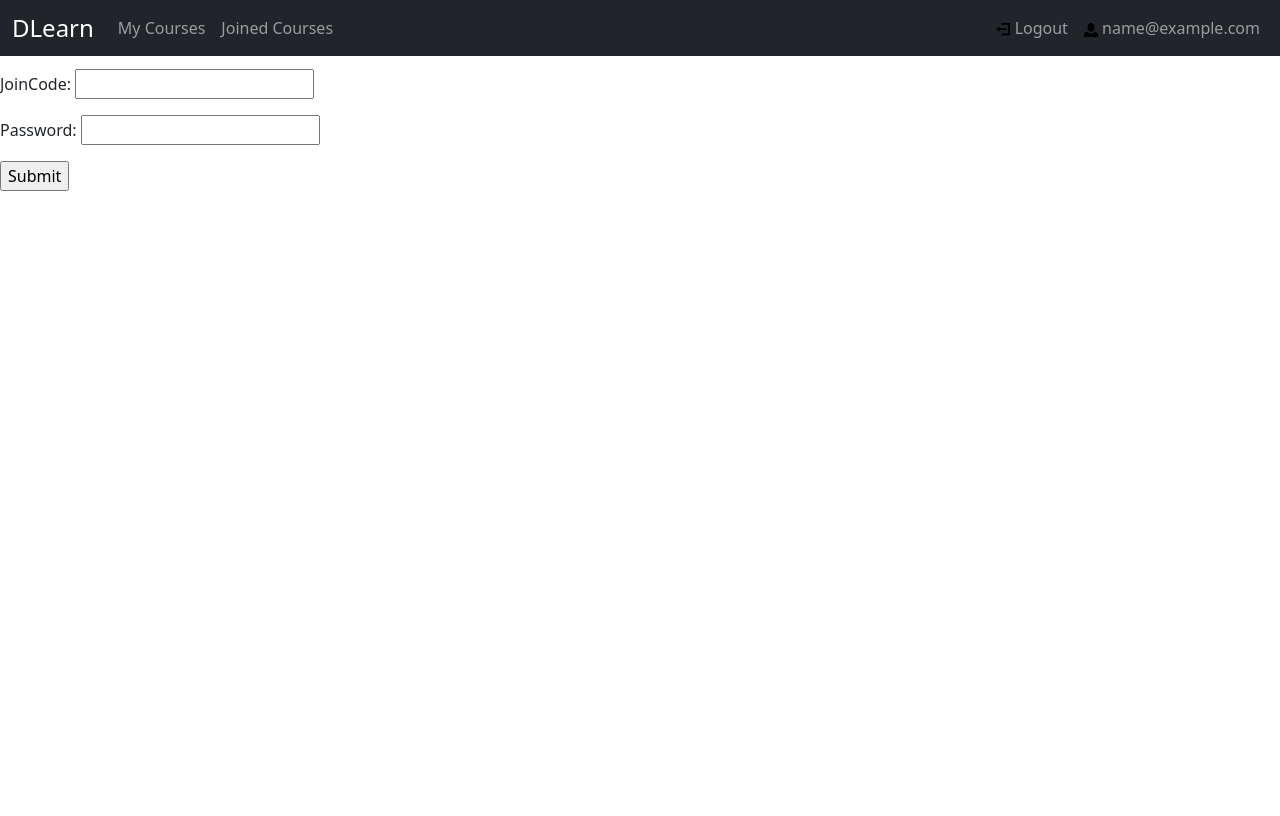
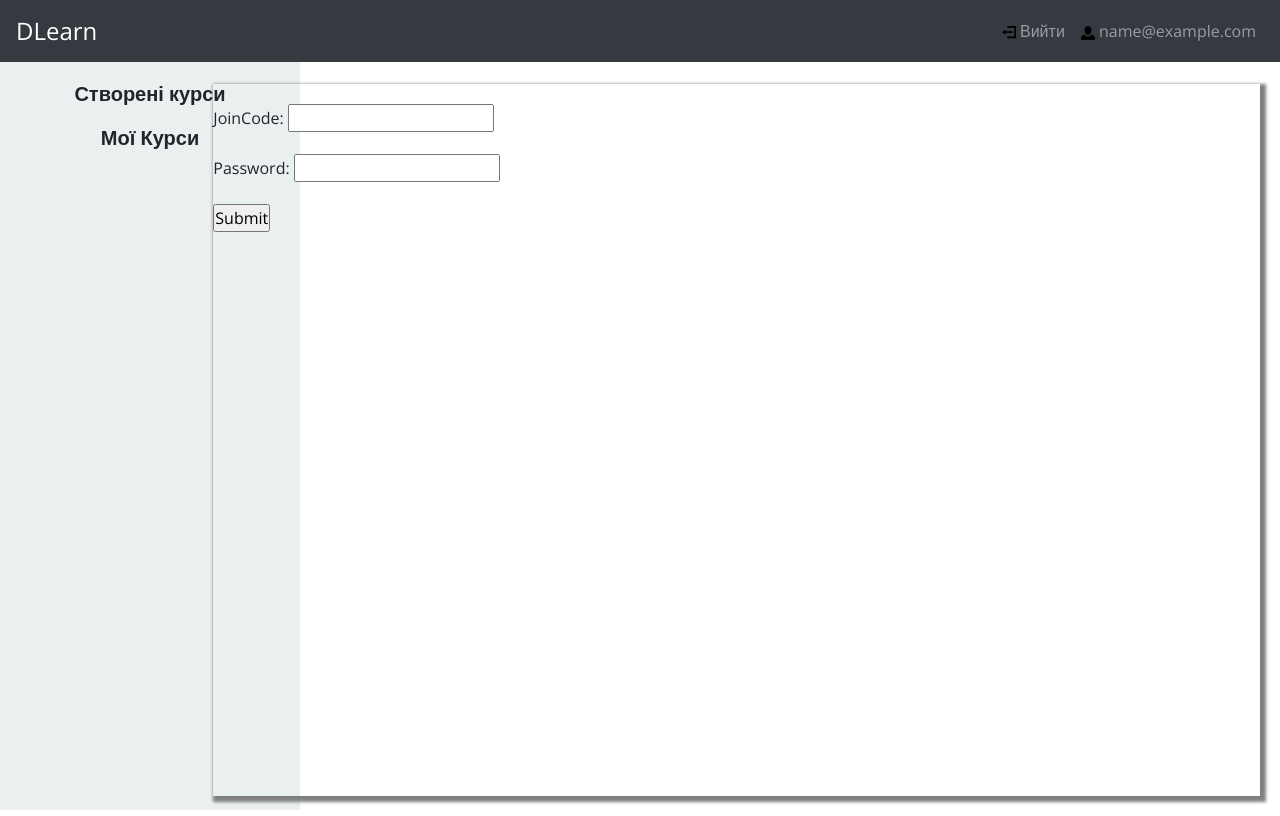
Before and after one commit to xKuroiUsagix/DLearn, a Django app: page /course/join/ in a window 1280 px wide. Before the commit the page ends 191 px from the top, so only its background shows below. Run offline with Django 3.2, Linux system fonts and the light colour scheme; the visitor is signed in with stand-in values (Sample User, id 1); some libraries are stand-ins or nearby versions.

Commit message:
Course detail styles

```diff
--- a/authentication/errors.py
+++ b/authentication/errors.py
@@ -3,10 +3,10 @@ from django.utils.translation import gettext_lazy as _
 
 class ErrorMessages:
 
-    PASSWORD_VALIDATION_ERROR = _('Passwrod should contains at least 1 character, at least 1 number')
-    PASSWORD_NOT_MATCH_ERROR = _('Password and Confirm Password don\'t match')
+    PASSWORD_VALIDATION_ERROR = _('*пароль повинен мати хоча би 1 букву та 1 цифру')
+    PASSWORD_NOT_MATCH_ERROR = _('*паролі не одинакові')
     BAD_PASSWORD_ERROR = _('Bad password')
-    BAD_PASSWORD_OR_JOINCODE_ERROR = _('Bad course Join Code or Password')
+    BAD_PASSWORD_OR_JOINCODE_ERROR = _('*не правильний код приєднання або пароль')
 
     SUPERUSER_ROLE_ERROR = _('Superuser must have role set to 1')
     SUPERUSER_IS_SUPERUSER_ERROR = _('Superuser must have is_superuser set to True')
--- a/authentication/static/authentication/style.css
+++ b/authentication/static/authentication/style.css
@@ -14,3 +14,7 @@
     width: 50%;
     margin-top: 4%;
 }
+
+.form-error {
+    color: red;
+}
--- a/course/views.py
+++ b/course/views.py
@@ -105,7 +105,9 @@ class OwnedCoursesView(View):
     def get(self, request):
         courses = self.model.objects.filter(owner=request.user)
         context = {
-            'courses': courses
+            'courses': courses,
+            'my_courses': UserCourse.objects.filter(user=request.user),
+            'created_courses': Course.objects.filter(owner=request.user)
         }
         return render(request, self.template_name, context)
 
@@ -132,7 +134,9 @@ class JoinedCoursesView(View):
             courses.append(item.course)
 
         context = {
-            'courses': courses
+            'courses': courses,
+            'my_courses': UserCourse.objects.filter(user=request.user),
+            'created_courses': Course.objects.filter(owner=request.user)
         }
 
         return render(request, self.template_name, context)
@@ -177,7 +181,9 @@ class CourseDetailView(View):
             'tasks': tasks,
             'course': course,
             'is_owner': is_owner,
-            'joined_users': joined_users
+            'joined_users': joined_users,
+            'my_courses': UserCourse.objects.filter(user=request.user),
+            'created_courses': Course.objects.filter(owner=request.user),
         }
 
         return render(request, self.template_name, context)
@@ -214,7 +220,9 @@ class CourseUpdateView(View):
         course = get_object_or_404(self.model, id=pk)
         context = {
             'course': course,
-            'form': self.form(instance=course)
+            'form': self.form(instance=course),
+            'my_courses': UserCourse.objects.filter(user=request.user),
+            'created_courses': Course.objects.filter(owner=request.user)
         }
         return render(request, self.template_name, context)
 
@@ -223,7 +231,9 @@ class CourseUpdateView(View):
         form = self.form(request.POST, instance=course)
         context = {
             'course': course,
-            'form': form
+            'form': form,
+            'my_courses': UserCourse.objects.filter(user=request.user),
+            'created_courses': Course.objects.filter(owner=request.user)
         }
 
         if not form.is_valid():
--- a/homepage/static/homepage/style.css
+++ b/homepage/static/homepage/style.css
@@ -1,7 +1,108 @@
+*{
+    list-style: none;
+    text-decoration: none;
+    margin: 0;
+    padding: 0;
+    box-sizing: border-box;
+    font-family: 'Open Sans', sans-serif;
+}
+
+html {
+    overflow-x: hidden;
+    font-family: 'Open Sans', sans-serif;
+}
+
+body {
+    margin-top: 64px;
+}
+
+a {
+    color: black;
+}
+
+a:hover {
+    color: black;
+    text-decoration: none;
+}
+
 .navbar-brand {
     font-size: 24px;
 }
 
-nav {
-    margin-bottom: 1%;
+.sidebar {
+    position: fixed;
+    width: 300px;
+    overflow-y: scroll;
+    overflow-x: hidden;
+    height: 93.5vh;
+    top: 0;
+    bottom: 0;
+    margin-top: 62px;
+    background-color: rgb(234, 239, 239);
 }
+
+.main-body {
+    box-shadow: 3px 3px 3px 3px gray;
+    min-height: 89vh;
+    margin-top: 20px;
+    margin-left: 10px;
+    margin-right: 35px;
+    margin-bottom: 20px;
+    padding-top: 20px;
+    padding-left: 0;
+    padding-right: 0;
+}
+
+.menu-item {
+    border-bottom: 1px solid rgba(128, 128, 128, 0.5);
+    text-align: center;
+}
+
+.menu-item:hover {
+    background-color: rgb(216, 214, 214);
+}
+
+.sidebar-header {
+    font-weight: 600;
+    margin-top: 20px;
+}
+
+.course-button {
+    padding: 4px;
+    padding-left: 7px;
+    padding-right: 7px;
+    border-radius: 5px;
+    transition: 300ms;
+}
+
+.task-div {
+    height: 75px;
+    padding-bottom: 8px;
+    padding-top: 18px;
+    padding-left: 10px;
+    padding-right: 10px;
+    transition: 450ms;
+    border-bottom: 1px solid rgba(128, 128, 128, 0.342);
+    background-color: rgb(240, 240, 240);
+}
+
+.task-div:hover {
+    background-color: rgb(216, 214, 214);
+}
+
+.btn-danger:hover {
+    background-color: rgb(138, 1, 1);
+}
+
+.btn-div {
+    padding: 6px;
+}
+
+.button-row {
+    float: right;
+    margin-right: 4px;
+}
+
+.course-header {
+    margin-bottom: 20px;
+}
--- a/homepage/templates/homepage/_base.html
+++ b/homepage/templates/homepage/_base.html
@@ -6,26 +6,19 @@
     <meta charset="UTF-8">
     <meta http-equiv="X-UA-Compatible" content="IE=edge">
     <meta name="viewport" content="width=device-width, initial-scale=1.0">
-    <link href="https://cdn.jsdelivr.net/npm/bootstrap@5.1.3/dist/css/bootstrap.min.css" rel="stylesheet" integrity="sha384-1BmE4kWBq78iYhFldvKuhfTAU6auU8tT94WrHftjDbrCEXSU1oBoqyl2QvZ6jIW3" crossorigin="anonymous">
+    <link rel="stylesheet" href="https://stackpath.bootstrapcdn.com/bootstrap/4.1.0/css/bootstrap.min.css" integrity="sha384-9gVQ4dYFwwWSjIDZnLEWnxCjeSWFphJiwGPXr1jddIhOegiu1FwO5qRGvFXOdJZ4" crossorigin="anonymous">
+    <link rel="preconnect" href="https://fonts.googleapis.com">
+    <link rel="preconnect" href="https://fonts.gstatic.com" crossorigin>
+    <link href="https://fonts.googleapis.com/css2?family=Open+Sans:ital,wght@0,300;0,400;0,500;0,600;1,300;1,400;1,500;1,600&display=swap" rel="stylesheet">
     <link rel="stylesheet" href="{% static 'homepage/style.css' %}">
     <title>{% block title %}{% endblock title %}</title>
     {% block styles %}{% endblock styles %}
 </head>
 <body>
-    <nav class="navbar navbar-expand navbar-dark bg-dark">
+    <nav class="navbar navbar-expand navbar-dark bg-dark fixed-top">
         <div class="container-fluid">
             <div class="navbar-header">
                 <a class="navbar-brand" href="{% url 'home:index' %}">DLearn</a>
-            </div>
-            <div class="collapse navbar-collapse">
-                <ul class="nav navbar-nav">
-                    <li class="nav-item">
-                        <a class="nav-link" href="{% url 'course:owned_courses' %}">My Courses</a>
-                    </li>
-                    <li class="nav-item">
-                        <a class="nav-link" href="{% url 'course:joined_courses' %}">Joined Courses</a>
-                    </li>
-                </ul>
             </div>
             <div class="collapse navbar-collapse justify-content-end">
                 <ul class="nav navbar-nav navbar-right">
@@ -33,20 +26,20 @@
                         <li class="nav-item">
                             <a class="nav-link" href="{% url 'authentication:register' %}">
                                 <img class="icon" width="14px" src="{% static 'homepage/open-iconic/svg/person.svg' %}">
-                                Sign Up
+                                Створити акаунт
                             </a>
                         </li>
                         <li class="nav-item">
                             <a class="nav-link" href="{% url 'authentication:login' %}">
                                 <img class="icon" width="14px" src="{% static 'homepage/open-iconic/svg/account-login.svg' %}">
-                                Login
+                                Увійти
                             </a>
                         </li>
                     {% else %}
                         <li class="nav-item">
                             <a class="nav-link" href="{% url 'authentication:logout' %}">
                                 <img class="icon" width="14px" src="{% static 'homepage/open-iconic/svg/account-logout.svg' %}">
-                                Logout
+                                Вийти
                             </a>
                         </li>
                         <li class="nav-item">
@@ -60,6 +53,36 @@
             </div>
         </div>
     </nav>
-    {% block content %}{% endblock content %}
+
+    {% if user.is_authenticated %}
+    <div class="row">
+        <div class="col-2">
+            <div class="sidebar">
+                <h5 class="text-center sidebar-header">Створені курси</h5>
+                <ul>
+
+                    {% for course in created_courses %}
+                    <a href="{% url 'course:detail' course.id %}">
+                    <div class="menu-item">
+                        <li>{{ course.name }}</li>
+                    </div>
+                    </a>
+                    {% endfor %}
+
+                </ul>
+
+                <h5 class="text-center sidebar-header">Мої Курси</h5>
+                <ul>
+                    {% for course in my_courses %}
+                        <li><a href="{% url 'course:detail' course.id %}">{{ course.name }}</a></li>
+                    {% endfor %}
+                </ul>
+            </div>
+        </div>
+        <div class="col main-body">
+            {% block content %}{% endblock content %}
+        </div>
+    </div>
+    {% endif %}
 </body>
 </html>
--- a/task/templates/task/detail.html
+++ b/task/templates/task/detail.html
@@ -29,13 +29,13 @@
         </form>
     {% endif %}
     {% endfor %}
-    {% if not is_owner %}
+    {% comment %} {% if not is_owner %}
         <h3>Import Your Files:</h3>
         <form action="{% url 'task:done' course_id task.id %}" method="POST" enctype="multipart/form-data">
             {% csrf_token %}
             <input type="file" name="file" multiple>
             <input type="submit" value="Done">
         </form>
-    {% endif %}
+    {% endif %} {% endcomment %}
 </ul>
 {% endblock content %}
```
Also changed, not shown: authentication/forms.py (+11 -6 lines), authentication/templates/authentication/login.html (+31 -5 lines), authentication/templates/authentication/register.html (+11 -8 lines), course/templates/course/detail.html (+43 -35 lines), homepage/views.py (+7 -1 lines), quiz/views.py (+12 -3 lines), task/views.py (+7 -3 lines).
